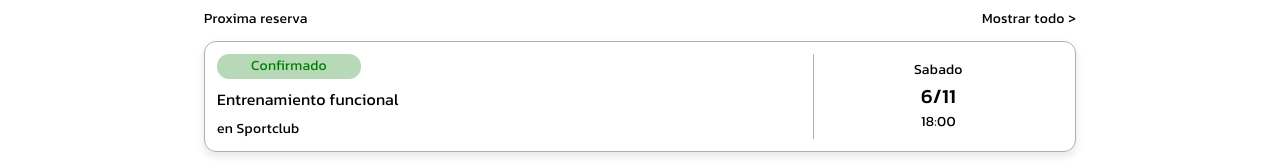
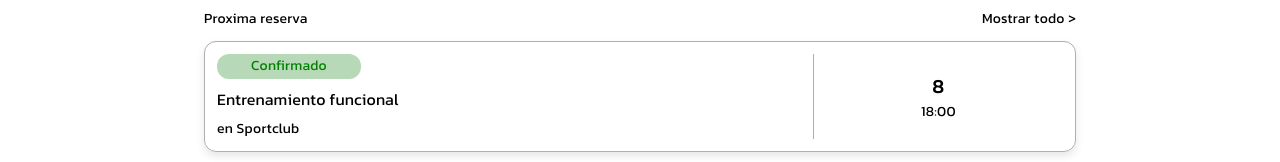
Before and after one commit to TV3ntu/PDS-2024-frontend, an Angular app: page /instituciones in a window 1280 px wide. Shown: the part 165-327 px from the top of the page. Built offline with nearby package versions, Linux system fonts and the light colour scheme; no server answers; sample sign-in values are in the browser's storage; a web font is replaced by a local one.

Commit message:
Corrijo días de card de reserva

```diff
--- a/src/app/components/reserve-card/reserve-card.component.html
+++ b/src/app/components/reserve-card/reserve-card.component.html
@@ -8,7 +8,7 @@
     </section>
     <section class="schedule">
         <p>{{getDayOfWeek()}}</p>
-        <h2>{{getDay()}}/{{getMonth()}}</h2>
+        <h2>{{getDayOnMonthFormat()}}</h2>
         <p>{{reserve.hour}}</p>
     </section>
 </section>
--- a/src/app/components/reserve-card/reserve-card.component.ts
+++ b/src/app/components/reserve-card/reserve-card.component.ts
@@ -8,25 +8,25 @@ import { Reserve } from 'src/app/models/reserve';
   styleUrls: ['./reserve-card.component.css']
 })
 export class ReserveCardComponent {
-  @Input() reserve: Reserve = new Reserve("Sportclub","a396426d-850c-45cc-8c53-01c3c4ed0847", "Entrenamiento funcional", "12/07/2024", "18:00", "Confirmado")
+  @Input() reserve: Reserve | null | undefined = new Reserve("Sportclub","a396426d-850c-45cc-8c53-01c3c4ed0847", "Entrenamiento funcional", "12/07/2024", "18:00", "Confirmado")
 
   constructor(private router:Router) { }
 
   getDayOfWeek(): string {
-    const days = ['Domingo', 'Lunes', 'Martes', 'Miercoles', 'Jueves', 'Viernes', 'Sabado'];
+    const days = ['Domingo', 'Lunes', 'Martes', 'Miercoles', 'Jueves', 'Viernes', 'Sabado']
     const dayIndex = this.getDay()
-    return days[dayIndex];
+    return days[dayIndex]
   }
 
-  getDay(){
-    return new Date(this.reserve.date).getDay();
+  getDay = () => new Date(this.reserve!.date).getDay()+1
+
+  getDayOnMonthFormat = () => {
+    console.log(new Date(this.reserve!.date).getDate()+1)
+    return new Date(this.reserve!.date).getDate()+1
   }
 
-  getMonth(){
-    return new Date(this.reserve.date).getMonth();
-  }
 
   goToCourse(){
-    this.router.navigate([`/cursos/${this.reserve.courseId}`])
+    this.router.navigate([`/cursos/${this.reserve!.courseId}`])
   }
 }
```
